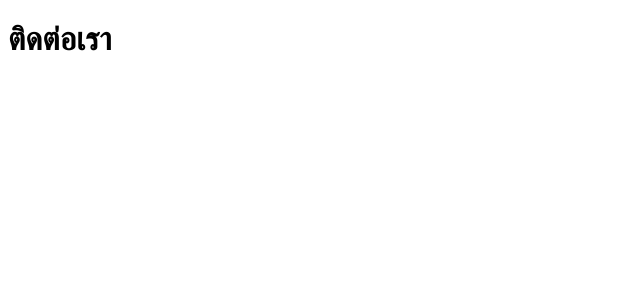
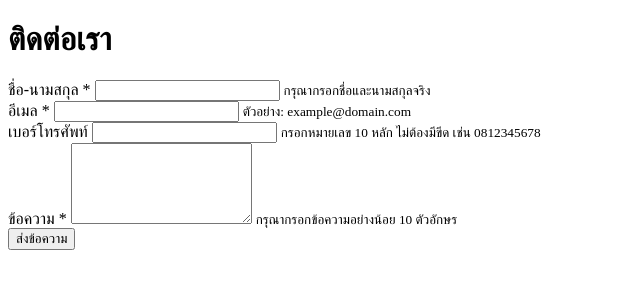
Before and after one commit to wittawasbuuacth/web-semantic-lab, a plain HTML site: page contact.html in a window 1280 px wide. Shown: the whole page, without its empty margins (0-640 px from the left). Drawn offline with Linux system fonts and the light colour scheme.

Commit message:
add ARIA-label

```diff
--- a/contact.html
+++ b/contact.html
@@ -7,5 +7,73 @@
   </head>
   <body>
     <h1>ติดต่อเรา</h1>
+
+    <form
+      action="/submit"
+      method="POST"
+      role="form"
+      aria-label="แบบฟอร์มติดต่อ"
+    >
+      <div class="form-group">
+        <label for="fullname">ชื่อ-นามสกุล *</label>
+        <input
+          type="text"
+          id="fullname"
+          name="fullname"
+          required
+          aria-required="true"
+          minlength="2"
+          maxlength="100"
+          aria-describedby="fullname-help"
+        />
+        <small id="fullname-help">กรุณากรอกชื่อและนามสกุลจริง</small>
+      </div>
+
+      <div class="form-group">
+        <label for="email">อีเมล *</label>
+        <input
+          type="email"
+          id="email"
+          name="email"
+          required
+          aria-required="true"
+          pattern="[a-z0-9._%+-]+@[a-z0-9.-]+\.[a-z]{2,}$"
+          aria-describedby="email-help"
+        />
+        <small id="email-help">ตัวอย่าง: example@domain.com</small>
+      </div>
+
+      <div class="form-group">
+        <label for="tel">เบอร์โทรศัพท์</label>
+        <input
+          type="tel"
+          id="tel"
+          name="tel"
+          pattern="[0-9]{10}"
+          aria-describedby="tel-help"
+        />
+        <small id="tel-help"
+          >กรอกหมายเลข 10 หลัก ไม่ต้องมีขีด เช่น 0812345678</small
+        >
+      </div>
+
+      <div class="form-group">
+        <label for="message">ข้อความ *</label>
+        <textarea
+          id="message"
+          name="message"
+          required
+          aria-required="true"
+          minlength="10"
+          rows="5"
+          aria-describedby="message-help"
+        ></textarea>
+        <small id="message-help">กรุณากรอกข้อความอย่างน้อย 10 ตัวอักษร</small>
+      </div>
+
+      <div class="form-group">
+        <button type="submit" aria-label="ส่งข้อความ">ส่งข้อความ</button>
+      </div>
+    </form>
   </body>
 </html>
```
